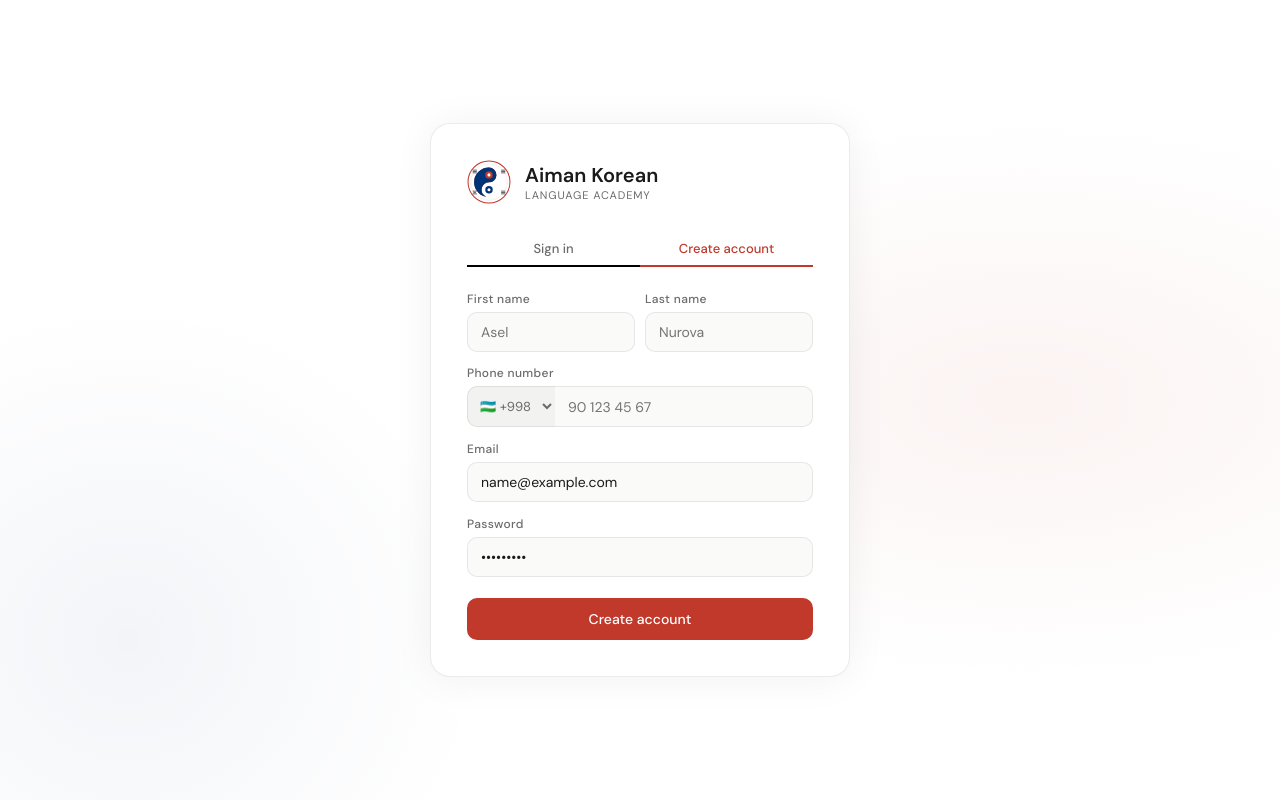
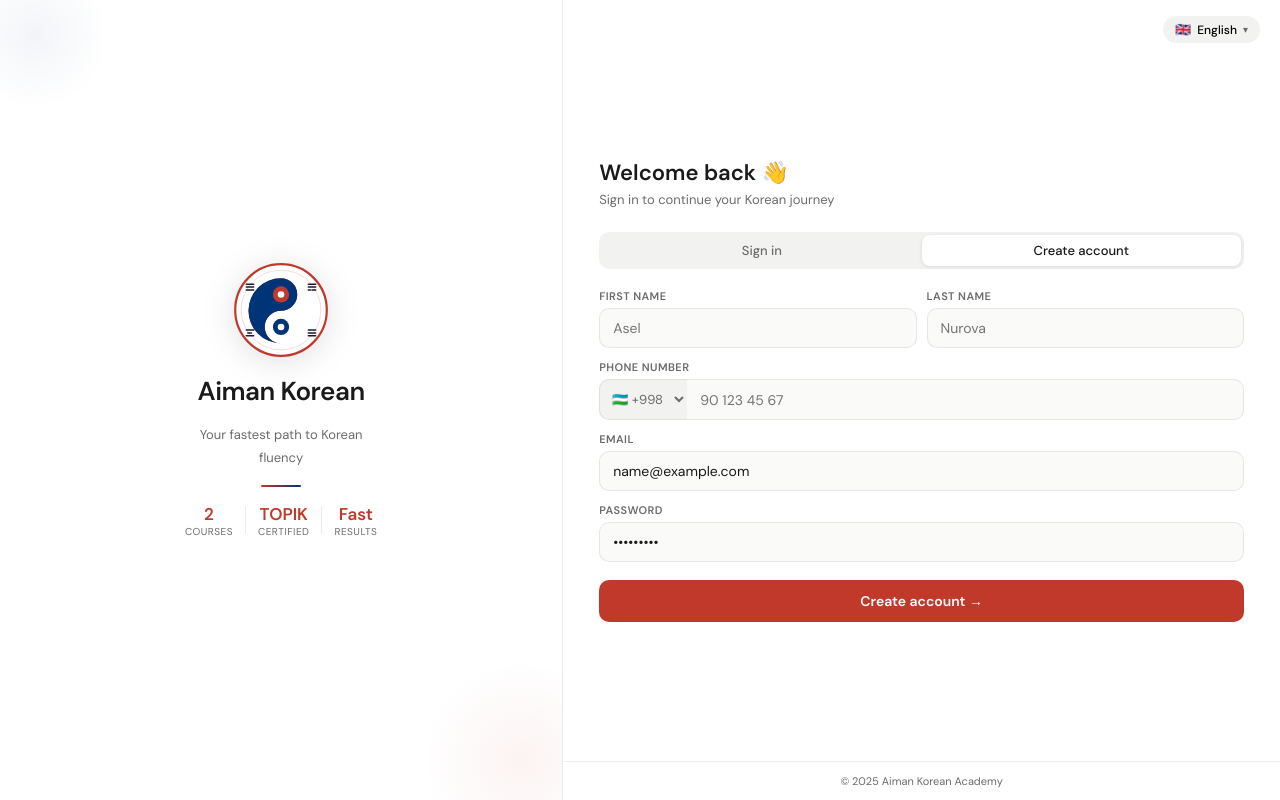
Before and after one commit to zufarsayfullo-sys/korean_web, a React (Vite) app: page / in a window 1280 px wide. Both pictures are taken after typing "name@example.com", "Sample123" into the empty fields and a click on the button "Create account". Built offline with nearby package versions, Linux system fonts and the light colour scheme.

Commit message:
updated auth design - removed top bar line

```diff
--- a/src/pages/Auth.jsx
+++ b/src/pages/Auth.jsx
@@ -3,8 +3,15 @@ import { supabase } from '../supabaseClient'
 
 const SHEETS_URL = import.meta.env.VITE_GOOGLE_SHEETS_URL
 
+const LANGS = {
+  en: { flag: '🇬🇧', name: 'English', welcome: 'Welcome back 👋', sub: 'Sign in to continue your Korean journey', signIn: 'Sign in', createAcc: 'Create account', email: 'Email', password: 'Password', firstName: 'First name', lastName: 'Last name', phone: 'Phone number', minPass: 'Min. 8 characters', signingIn: 'Signing in...', creating: 'Creating account...', signInBtn: 'Sign in →', createBtn: 'Create account →', errFirst: 'First name is required', errLast: 'Last name is required', errPhone: 'Phone number is required', errEmail: 'Email is required', errPass: 'Password must be at least 8 characters', errFields: 'Please fill in all fields', checkEmail: 'Check your email', checkSub: 'We sent a confirmation link to', checkInfo: 'Click the link to activate your account and start learning Korean.', tagline: 'Your fastest path to Korean fluency', courses: 'Courses', certified: 'Certified', fast: 'Fast', results: 'Results' },
+  ru: { flag: '🇷🇺', name: 'Русский', welcome: 'Добро пожаловать 👋', sub: 'Войдите, чтобы продолжить обучение', signIn: 'Войти', createAcc: 'Создать аккаунт', email: 'Эл. почта', password: 'Пароль', firstName: 'Имя', lastName: 'Фамилия', phone: 'Номер телефона', minPass: 'Мин. 8 символов', signingIn: 'Вход...', creating: 'Создание...', signInBtn: 'Войти →', createBtn: 'Создать аккаунт →', errFirst: 'Введите имя', errLast: 'Введите фамилию', errPhone: 'Введите номер телефона', errEmail: 'Введите эл. почту', errPass: 'Пароль должен быть не менее 8 символов', errFields: 'Заполните все поля', checkEmail: 'Проверьте почту', checkSub: 'Мы отправили ссылку на', checkInfo: 'Нажмите на ссылку, чтобы активировать аккаунт.', tagline: 'Быстрый путь к корейскому языку', courses: 'Курсы', certified: 'Сертификат', fast: 'Быстро', results: 'Результат' },
+  uz: { flag: '🇺🇿', name: "O'zbek", welcome: "Xush kelibsiz 👋", sub: "Koreys tilini o'rganishda davom eting", signIn: 'Kirish', createAcc: "Ro'yxatdan o'tish", email: 'Elektron pochta', password: 'Parol', firstName: 'Ism', lastName: 'Familiya', phone: 'Telefon raqam', minPass: "Kamida 8 ta belgi", signingIn: 'Kirish...', creating: 'Yaratilmoqda...', signInBtn: 'Kirish →', createBtn: "Ro'yxatdan o'tish →", errFirst: 'Ism kiriting', errLast: 'Familiya kiriting', errPhone: 'Telefon raqam kiriting', errEmail: 'Elektron pochta kiriting', errPass: "Parol kamida 8 ta belgi bo'lishi kerak", errFields: "Barcha maydonlarni to'ldiring", checkEmail: 'Pochtangizni tekshiring', checkSub: 'Havola yuborildi', checkInfo: 'Akkauntingizni faollashtirish uchun havolani bosing.', tagline: "Koreyscha o'rganishning eng tez yo'li", courses: 'Kurslar', certified: 'Sertifikat', fast: 'Tez', results: 'Natija' },
+  ko: { flag: '🇰🇷', name: '한국어', welcome: '환영합니다 👋', sub: '한국어 학습을 계속하세요', signIn: '로그인', createAcc: '계정 만들기', email: '이메일', password: '비밀번호', firstName: '이름', lastName: '성', phone: '전화번호', minPass: '최소 8자', signingIn: '로그인 중...', creating: '생성 중...', signInBtn: '로그인 →', createBtn: '계정 만들기 →', errFirst: '이름을 입력하세요', errLast: '성을 입력하세요', errPhone: '전화번호를 입력하세요', errEmail: '이메일을 입력하세요', errPass: '비밀번호는 최소 8자여야 합니다', errFields: '모든 항목을 입력하세요', checkEmail: '이메일을 확인하세요', checkSub: '확인 링크를 보냈습니다', checkInfo: '링크를 클릭하여 계정을 활성화하세요.', tagline: '한국어를 가장 빠르게 배우는 방법', courses: '과정', certified: '자격증', fast: '빠른', results: '결과' }
+}
+
 const Logo = () => (
-  <svg viewBox="0 0 130 130" xmlns="http://www.w3.org/2000/svg" style={{ width: 44, height: 44 }}>
+  <svg viewBox="0 0 130 130" xmlns="http://www.w3.org/2000/svg" style={{ width: 96, height: 96, filter: 'drop-shadow(0 4px 16px rgba(0,0,0,0.12))' }}>
     <circle cx="65" cy="65" r="62" fill="white" stroke="#C0392B" strokeWidth="3"/>
     <circle cx="65" cy="65" r="54" fill="none" stroke="#C0392B" strokeWidth="0.6" opacity="0.4"/>
     <path d="M65 22 A22 22 0 0 1 65 66 A22 22 0 0 0 65 110 A44 44 0 0 1 65 22Z" fill="#C0392B"/>
@@ -23,8 +30,7 @@ const Logo = () => (
 async function sendToSheets(payload) {
   try {
     await fetch(SHEETS_URL, {
-      method: 'POST',
-      mode: 'no-cors',
+      method: 'POST', mode: 'no-cors',
       headers: { 'Content-Type': 'application/json' },
       body: JSON.stringify(payload)
     })
@@ -38,7 +44,8 @@ export default function Auth() {
   const [confirmed, setConfirmed] = useState(false)
   const [loading, setLoading] = useState(false)
   const [error, setError] = useState('')
-
+  const [langKey, setLangKey] = useState('en')
+  const [langOpen, setLangOpen] = useState(false)
   const [firstName, setFirstName] = useState('')
   const [lastName, setLastName] = useState('')
   const [dialCode, setDialCode] = useState('+998')
@@ -47,52 +54,27 @@ export default function Auth() {
   const [password, setPassword] = useState('')
   const [confirmedEmail, setConfirmedEmail] = useState('')
 
+  const t = LANGS[langKey]
+
   async function handleSignup() {
     setError('')
-    if (!firstName.trim()) return setError('First name is required')
-    if (!lastName.trim()) return setError('Last name is required')
-    if (!phone.trim()) return setError('Phone number is required')
-    if (!email.trim()) return setError('Email is required')
-    if (password.length < 8) return setError('Password must be at least 8 characters')
-
+    if (!firstName.trim()) return setError(t.errFirst)
+    if (!lastName.trim()) return setError(t.errLast)
+    if (!phone.trim()) return setError(t.errPhone)
+    if (!email.trim()) return setError(t.errEmail)
+    if (password.length < 8) return setError(t.errPass)
     setLoading(true)
     const fullName = firstName.trim() + ' ' + lastName.trim()
     const fullPhone = dialCode + ' ' + phone.trim()
-
     const { data, error: signupError } = await supabase.auth.signUp({
-      email: email.trim(),
-      password,
-      options: {
-        data: {
-          full_name: fullName,
-          phone: fullPhone,
-          course: 'topik1'
+      email: email.trim(), password,
+      options: { data: { full_name: fullName, phone: fullPhone, course: 'topik1' } }
+    })
+    if (signupError) { setError(signupError.message); setLoading(false); return }
+    if (data.user) {
+      await supabase.from('profiles').upsert({ id: data.user.id, full_name: fullName, phone: fullPhone, course: 'topik1' })
+      await sendToSheets({ full_name: fullName, phone: fullPhone, email: email.trim(), course: 'TOPIK 1' })
     }
-      }
-    })
-
-    if (signupError) {
-      setError(signupError.message)
-      setLoading(false)
-      return
-    }
-
-    if (data.user) {
-      await supabase.from('profiles').upsert({
-        id: data.user.id,
-        full_name: fullName,
-        phone: fullPhone,
-        course: 'topik1'
-      })
-
-      await sendToSheets({
-        full_name: fullName,
-        phone: fullPhone,
-        email: email.trim(),
-        course: 'TOPIK 1'
-      })
-    }
-
     setConfirmedEmail(email.trim())
     setConfirmed(true)
     setLoading(false)
@@ -100,67 +82,86 @@ export default function Auth() {
 
   async function handleLogin() {
     setError('')
-    if (!email.trim() || !password) return setError('Please fill in all fields')
+    if (!email.trim() || !password) return setError(t.errFields)
     setLoading(true)
-
-    const { error: loginError } = await supabase.auth.signInWithPassword({
-      email: email.trim(),
-      password
-    })
-
-    if (loginError) {
-      setError(loginError.message)
-    }
+    const { error: loginError } = await supabase.auth.signInWithPassword({ email: email.trim(), password })
+    if (loginError) setError(loginError.message)
     setLoading(false)
   }
 
   return (
     <div style={s.page}>
-      <div style={s.bg} />
-      <div style={s.card}>
-        <div style={s.logoRow}>
+      <div style={s.left}>
+        <div style={s.leftDeco1} />
+        <div style={s.leftDeco2} />
+        <div style={s.leftContent}>
           <Logo />
-          <div>
-            <div style={s.logoName}>Aiman Korean</div>
-            <div style={s.logoSub}>Language Academy</div>
+          <div style={s.platformName}>Aiman Korean</div>
+          <div style={s.tagline}>{t.tagline}</div>
+          <div style={s.divider} />
+          <div style={s.stats}>
+            <div style={s.stat}><div style={s.statNum}>2</div><div style={s.statLabel}>{t.courses}</div></div>
+            <div style={s.statSep} />
+            <div style={s.stat}><div style={s.statNum}>TOPIK</div><div style={s.statLabel}>{t.certified}</div></div>
+            <div style={s.statSep} />
+            <div style={s.stat}><div style={s.statNum}>{t.fast}</div><div style={s.statLabel}>{t.results}</div></div>
+          </div>
         </div>
       </div>
 
+      <div style={s.right}>
+        <div style={s.rightTop}>
+          <div style={{ position: 'relative' }}>
+            <button style={s.langBtn} onClick={() => setLangOpen(!langOpen)}>
+              <span>{t.flag}</span>
+              <span style={{ fontSize: 12, fontWeight: 500 }}>{t.name}</span>
+              <span style={{ fontSize: 10, color: '#6B6B6B' }}>▾</span>
+            </button>
+            {langOpen && (
+              <div style={s.langDropdown}>
+                {Object.entries(LANGS).map(([key, l]) => (
+                  <div key={key}
+                    style={{ ...s.langOption, ...(key === langKey ? s.langOptionActive : {}) }}
+                    onClick={() => { setLangKey(key); setLangOpen(false) }}>
+                    {l.flag}&nbsp;&nbsp;{l.name}
+                  </div>
+                ))}
+              </div>
+            )}
+          </div>
+        </div>
+
+        <div style={s.formWrap}>
           {confirmed ? (
             <div style={s.confirm}>
               <div style={s.checkCircle}>✓</div>
-            <h3 style={s.confirmTitle}>Check your email</h3>
-            <p style={s.confirmText}>
-              We sent a confirmation link to<br />
-              <strong>{confirmedEmail}</strong><br /><br />
-              Click the link to activate your account and start learning Korean.
-            </p>
+              <h3 style={s.confirmTitle}>{t.checkEmail}</h3>
+              <p style={s.confirmText}>{t.checkSub}<br /><strong>{confirmedEmail}</strong><br /><br />{t.checkInfo}</p>
             </div>
           ) : (
             <>
+              <div style={s.welcome}>{t.welcome}</div>
+              <div style={s.welcomeSub}>{t.sub}</div>
               <div style={s.tabs}>
-              <button style={{...s.tab, ...(tab==='login' ? s.tabActive : {})}} onClick={() => { setTab('login'); setError('') }}>Sign in</button>
-              <button style={{...s.tab, ...(tab==='signup' ? s.tabActive : {})}} onClick={() => { setTab('signup'); setError('') }}>Create account</button>
+                <button style={{ ...s.tab, ...(tab === 'login' ? s.tabActive : {}) }} onClick={() => { setTab('login'); setError('') }}>{t.signIn}</button>
+                <button style={{ ...s.tab, ...(tab === 'signup' ? s.tabActive : {}) }} onClick={() => { setTab('signup'); setError('') }}>{t.createAcc}</button>
               </div>
-
               {tab === 'login' ? (
                 <div>
-                <Field label="Email" type="email" value={email} onChange={setEmail} placeholder="you@email.com" />
-                <Field label="Password" type="password" value={password} onChange={setPassword} placeholder="••••••••" />
+                  <Field label={t.email} type="email" value={email} onChange={setEmail} placeholder="you@email.com" />
+                  <Field label={t.password} type="password" value={password} onChange={setPassword} placeholder="••••••••" />
                   {error && <div style={s.err}>{error}</div>}
-                <button style={s.btn} onClick={handleLogin} disabled={loading}>
-                  {loading ? 'Signing in...' : 'Sign in'}
-                </button>
+                  <button style={s.btn} onClick={handleLogin} disabled={loading}>{loading ? t.signingIn : t.signInBtn}</button>
                 </div>
               ) : (
                 <div>
-                <div style={s.row}>
-                  <Field label="First name" value={firstName} onChange={setFirstName} placeholder="Asel" />
-                  <Field label="Last name" value={lastName} onChange={setLastName} placeholder="Nurova" />
+                  <div style={s.fieldRow}>
+                    <Field label={t.firstName} value={firstName} onChange={setFirstName} placeholder="Asel" />
+                    <Field label={t.lastName} value={lastName} onChange={setLastName} placeholder="Nurova" />
                   </div>
                   <div style={s.fieldWrap}>
-                  <label style={s.label}>Phone number</label>
-                  <div style={s.phoneRow}>
+                    <label style={s.label}>{t.phone}</label>
+                    <div style={{ display: 'flex' }}>
                       <select value={dialCode} onChange={e => setDialCode(e.target.value)} style={s.dialSelect}>
                         <option value="+998">🇺🇿 +998</option>
                         <option value="+7">🇷🇺 +7</option>
@@ -168,19 +169,22 @@ export default function Auth() {
                         <option value="+1">🇺🇸 +1</option>
                         <option value="+44">🇬🇧 +44</option>
                       </select>
-                    <input style={{...s.input, borderRadius: '0 10px 10px 0', borderLeft: 'none'}} type="tel" value={phone} onChange={e => setPhone(e.target.value)} placeholder="90 123 45 67" />
+                      <input style={{ ...s.input, borderRadius: '0 10px 10px 0', borderLeft: 'none', flex: 1 }} type="tel" value={phone} onChange={e => setPhone(e.target.value)} placeholder="90 123 45 67" />
                     </div>
                   </div>
-                <Field label="Email" type="email" value={email} onChange={setEmail} placeholder="you@email.com" />
-                <Field label="Password" type="password" value={password} onChange={setPassword} placeholder="Min. 8 characters" />
+                  <Field label={t.email} type="email" value={email} onChange={setEmail} placeholder="you@email.com" />
+                  <Field label={t.password} type="password" value={password} onChange={setPassword} placeholder={t.minPass} />
                   {error && <div style={s.err}>{error}</div>}
-                <button style={s.btn} onClick={handleSignup} disabled={loading}>
-                  {loading ? 'Creating account...' : 'Create account'}
-                </button>
+                  <button style={s.btn} onClick={handleSignup} disabled={loading}>{loading ? t.creating : t.createBtn}</button>
                 </div>
               )}
             </>
           )}
+        </div>
+
+        <div style={s.footer}>
+          <div style={s.footerText}>© 2025 Aiman Korean Academy</div>
+        </div>
       </div>
     </div>
   )
@@ -196,25 +200,42 @@ function Field({ label, type = 'text', value, onChange, placeholder }) {
 }
 
 const s = {
-  page: { minHeight: '100vh', display: 'flex', alignItems: 'center', justifyContent: 'center', background: '#fff', position: 'relative', overflow: 'hidden', fontFamily: "'DM Sans', sans-serif" },
-  bg: { position: 'absolute', inset: 0, pointerEvents: 'none', background: 'radial-gradient(ellipse 60% 50% at 80% 50%, rgba(192,57,43,0.06) 0%, transparent 70%), radial-gradient(ellipse 40% 60% at 10% 80%, rgba(0,52,120,0.05) 0%, transparent 70%)' },
-  card: { background: '#fff', border: '0.5px solid rgba(0,0,0,0.08)', borderRadius: 20, padding: '2.25rem', width: '100%', maxWidth: 420, position: 'relative', zIndex: 1, boxShadow: '0 2px 40px rgba(0,0,0,0.06)' },
-  logoRow: { display: 'flex', alignItems: 'center', gap: 14, marginBottom: '1.75rem' },
-  logoName: { fontFamily: "'DM Sans', sans-serif", fontSize: 20, fontWeight: 600, color: '#1a1a1a' },
-  logoSub: { fontSize: 11, color: '#6B6B6B', letterSpacing: '0.08em', textTransform: 'uppercase' },
-  tabs: { display: 'flex', borderBottom: '1px solid rgba(0,0,0,0.08)', marginBottom: '1.5rem' },
-  tab: { flex: 1, padding: '8px 0', fontSize: 13, fontWeight: 500, color: '#6B6B6B', background: 'none', border: 'none', borderBottom: '2px solid transparent', cursor: 'pointer', fontFamily: "'DM Sans', sans-serif", marginBottom: -1 },
-  tabActive: { color: '#C0392B', borderBottomColor: '#C0392B' },
-  fieldWrap: { marginBottom: '0.85rem' },
-  label: { display: 'block', fontSize: 12, fontWeight: 500, color: '#6B6B6B', marginBottom: 5, letterSpacing: '0.03em' },
-  input: { width: '100%', padding: '10px 13px', fontSize: 14, fontFamily: "'DM Sans', sans-serif", border: '1px solid rgba(0,0,0,0.08)', borderRadius: 10, background: '#FAFAF8', color: '#1a1a1a', outline: 'none', boxSizing: 'border-box' },
-  row: { display: 'grid', gridTemplateColumns: '1fr 1fr', gap: 10 },
-  phoneRow: { display: 'flex' },
-  dialSelect: { padding: '10px 8px', fontSize: 13, fontFamily: "'DM Sans', sans-serif", border: '1px solid rgba(0,0,0,0.08)', borderRight: 'none', borderRadius: '10px 0 0 10px', background: '#F2F2F0', color: '#6B6B6B', cursor: 'pointer', outline: 'none' },
-  btn: { width: '100%', padding: 12, fontSize: 14, fontWeight: 500, fontFamily: "'DM Sans', sans-serif", background: '#C0392B', color: 'white', border: 'none', borderRadius: 10, cursor: 'pointer', marginTop: 8 },
+  page: { minHeight: '100vh', display: 'flex', fontFamily: "'DM Sans', sans-serif" },
+  left: { width: '44%', background: '#fff', borderRight: '1px solid rgba(0,0,0,0.08)', display: 'flex', alignItems: 'center', justifyContent: 'center', padding: '3rem 2.5rem', position: 'relative', overflow: 'hidden' },
+  leftDeco1: { position: 'absolute', bottom: -60, right: -60, width: 200, height: 200, borderRadius: '50%', background: 'radial-gradient(circle, rgba(192,57,43,0.06) 0%, transparent 70%)' },
+  leftDeco2: { position: 'absolute', top: -40, left: -40, width: 150, height: 150, borderRadius: '50%', background: 'radial-gradient(circle, rgba(0,52,120,0.05) 0%, transparent 70%)' },
+  leftContent: { position: 'relative', zIndex: 1, display: 'flex', flexDirection: 'column', alignItems: 'center', gap: 16 },
+  platformName: { fontSize: 26, fontWeight: 700, color: '#1a1a1a', textAlign: 'center', letterSpacing: '-0.02em' },
+  tagline: { fontSize: 13, color: '#6B6B6B', textAlign: 'center', lineHeight: 1.7, maxWidth: 200 },
+  divider: { width: 40, height: 2, background: 'linear-gradient(90deg, #C0392B, #003478)', borderRadius: 2 },
+  stats: { display: 'flex', gap: 12, alignItems: 'center' },
+  stat: { textAlign: 'center' },
+  statNum: { fontSize: 17, fontWeight: 700, color: '#C0392B' },
+  statLabel: { fontSize: 10, color: '#6B6B6B', textTransform: 'uppercase', letterSpacing: '0.05em' },
+  statSep: { width: 1, height: 28, background: 'rgba(0,0,0,0.08)' },
+  right: { flex: 1, background: '#fff', display: 'flex', flexDirection: 'column' },
+  rightTop: { display: 'flex', justifyContent: 'flex-end', padding: '16px 20px 0' },
+  langBtn: { display: 'flex', alignItems: 'center', gap: 6, background: '#F2F2F0', borderRadius: 20, padding: '5px 12px', border: 'none', cursor: 'pointer', fontFamily: "'DM Sans', sans-serif", fontSize: 13 },
+  langDropdown: { position: 'absolute', top: 'calc(100% + 6px)', right: 0, background: '#fff', border: '1px solid rgba(0,0,0,0.08)', borderRadius: 12, boxShadow: '0 4px 20px rgba(0,0,0,0.1)', overflow: 'hidden', minWidth: 140, zIndex: 100 },
+  langOption: { display: 'flex', alignItems: 'center', padding: '9px 14px', fontSize: 13, cursor: 'pointer', color: '#1a1a1a' },
+  langOptionActive: { color: '#C0392B', fontWeight: 500, background: '#FDECEA' },
+  formWrap: { flex: 1, display: 'flex', flexDirection: 'column', justifyContent: 'center', padding: '0 2.25rem 1.5rem' },
+  welcome: { fontSize: 22, fontWeight: 700, color: '#1a1a1a', marginBottom: 4 },
+  welcomeSub: { fontSize: 13, color: '#6B6B6B', marginBottom: '1.5rem' },
+  tabs: { display: 'flex', background: '#F2F2F0', borderRadius: 10, padding: 3, marginBottom: '1.25rem' },
+  tab: { flex: 1, padding: '7px', fontSize: 13, fontWeight: 500, border: 'none', borderRadius: 8, cursor: 'pointer', background: 'none', color: '#6B6B6B', fontFamily: "'DM Sans', sans-serif" },
+  tabActive: { background: '#fff', color: '#1a1a1a', boxShadow: '0 1px 4px rgba(0,0,0,0.1)' },
+  fieldWrap: { marginBottom: '0.75rem' },
+  fieldRow: { display: 'grid', gridTemplateColumns: '1fr 1fr', gap: 10 },
+  label: { display: 'block', fontSize: 11, fontWeight: 600, color: '#6B6B6B', marginBottom: 5, letterSpacing: '0.04em', textTransform: 'uppercase' },
+  input: { width: '100%', padding: '10px 13px', fontSize: 14, fontFamily: "'DM Sans', sans-serif", border: '1.5px solid rgba(0,0,0,0.08)', borderRadius: 10, background: '#FAFAF8', color: '#1a1a1a', outline: 'none', boxSizing: 'border-box' },
+  dialSelect: { padding: '10px 8px', fontSize: 13, fontFamily: "'DM Sans', sans-serif", border: '1.5px solid rgba(0,0,0,0.08)', borderRight: 'none', borderRadius: '10px 0 0 10px', background: '#F2F2F0', color: '#6B6B6B', cursor: 'pointer', outline: 'none' },
+  btn: { width: '100%', padding: 12, fontSize: 14, fontWeight: 600, fontFamily: "'DM Sans', sans-serif", background: '#C0392B', color: 'white', border: 'none', borderRadius: 10, cursor: 'pointer', marginTop: 6 },
   err: { fontSize: 12, color: '#C0392B', marginBottom: 8 },
   confirm: { textAlign: 'center', padding: '1rem 0' },
   checkCircle: { width: 56, height: 56, background: '#EAF3DE', borderRadius: '50%', display: 'flex', alignItems: 'center', justifyContent: 'center', margin: '0 auto 1rem', fontSize: 22, color: '#27500A' },
   confirmTitle: { fontFamily: "'DM Sans', sans-serif", fontSize: 22, marginBottom: '0.5rem', fontWeight: 600 },
-  confirmText: { fontSize: 13, color: '#6B6B6B', lineHeight: 1.7 }
+  confirmText: { fontSize: 13, color: '#6B6B6B', lineHeight: 1.7 },
+  footer: { padding: '12px 2.25rem', borderTop: '1px solid rgba(0,0,0,0.06)', display: 'flex', alignItems: 'center', justifyContent: 'center' },
+  footerText: { fontSize: 11, color: '#6B6B6B' }
 }
```
Lines whose indentation alone changed are shown as unchanged.
